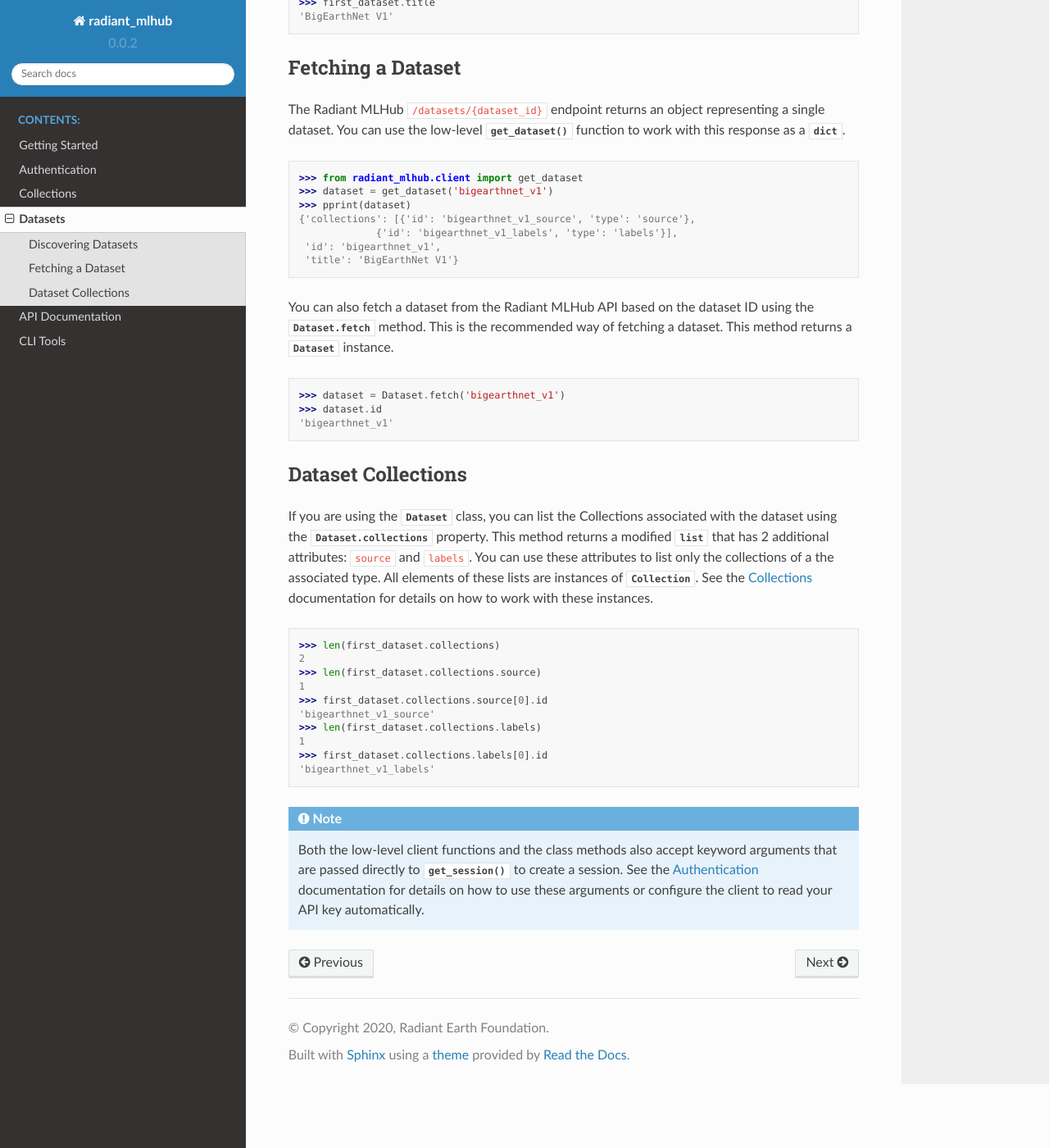
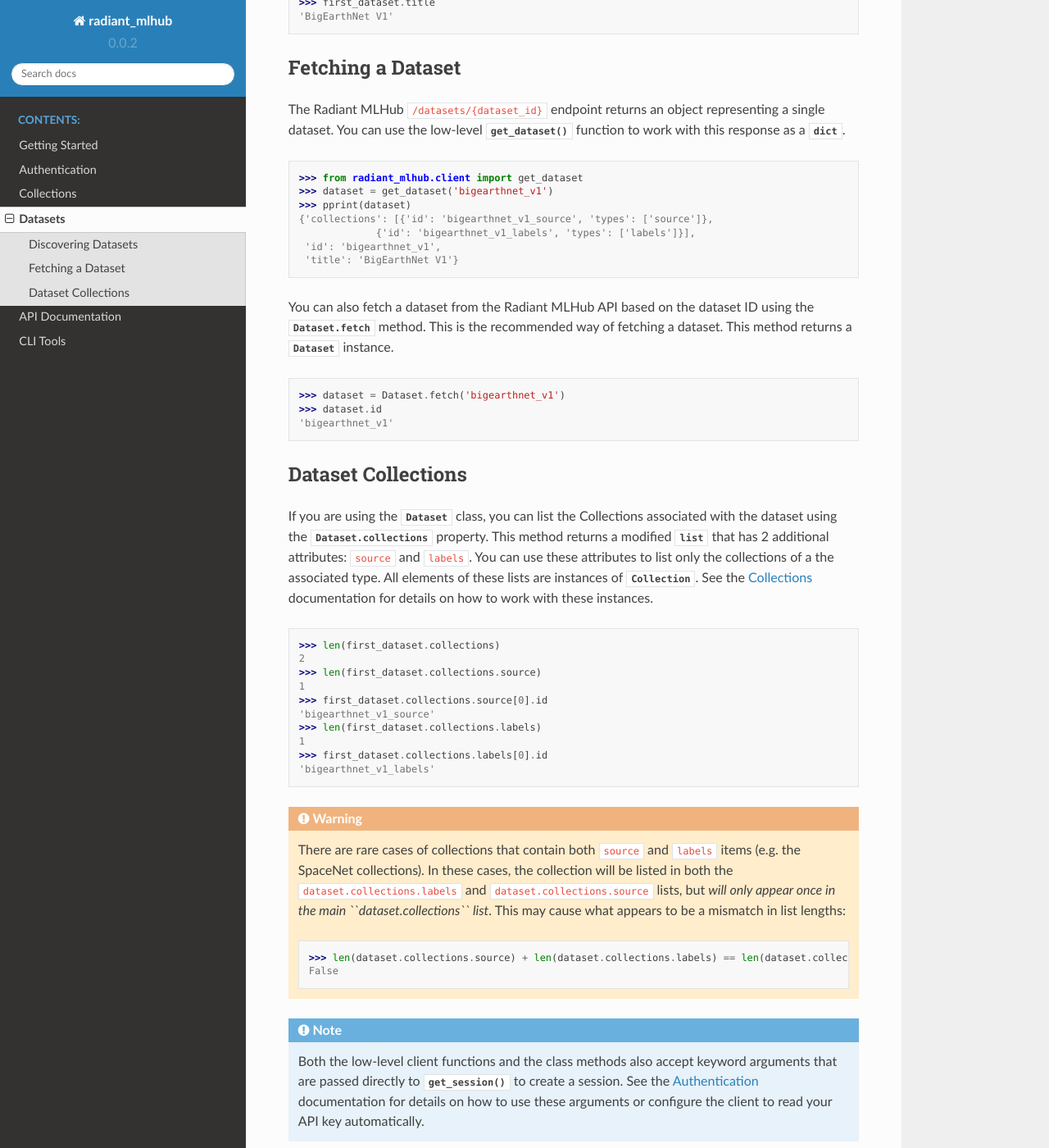
Before and after one commit to radiantearth/radiant-mlhub, a Sphinx documentation site: the page built from docs/source/datasets.rst, in a window 1280 px wide and 1400 px high, scrolled down 1183 px. Shown: the whole window at 82% size. Built offline with Sphinx 7.4.7 and the Read the Docs theme 2.0.0, drawn with Linux system fonts in a browser that asks for light colours; some of the changed text lies outside the part shown.

Commit message:
Handle array of types instead of single type in dataset response

```diff
--- a/docs/source/datasets.rst
+++ b/docs/source/datasets.rst
@@ -33,8 +33,8 @@ can use the low-level :func:`~radiant_mlhub.client.list_datasets` function to wo
     >>> datasets = list_datasets()
     >>> first_dataset = next(datasets)
     >>> pprint(first_dataset)
-    {'collections': [{'id': 'bigearthnet_v1_source', 'type': 'source'},
-                 {'id': 'bigearthnet_v1_labels', 'type': 'labels'}],
+    {'collections': [{'id': 'bigearthnet_v1_source', 'types': ['source']},
+                 {'id': 'bigearthnet_v1_labels', 'types': ['labels']}],
      'id': 'bigearthnet_v1',
      'title': 'BigEarthNet V1'}
 
@@ -62,8 +62,8 @@ The Radiant MLHub ``/datasets/{dataset_id}`` endpoint returns an object represen
     >>> from radiant_mlhub.client import get_dataset
     >>> dataset = get_dataset('bigearthnet_v1')
     >>> pprint(dataset)
-    {'collections': [{'id': 'bigearthnet_v1_source', 'type': 'source'},
-                 {'id': 'bigearthnet_v1_labels', 'type': 'labels'}],
+    {'collections': [{'id': 'bigearthnet_v1_source', 'types': ['source']},
+                 {'id': 'bigearthnet_v1_labels', 'types': ['labels']}],
      'id': 'bigearthnet_v1',
      'title': 'BigEarthNet V1'}
 
@@ -98,6 +98,17 @@ details on how to work with these instances.
     >>> first_dataset.collections.labels[0].id
     'bigearthnet_v1_labels'
 
+.. warning::
+
+    There are rare cases of collections that contain both ``source`` and ``labels`` items (e.g. the SpaceNet collections). In these cases, the
+    collection will be listed in both the ``dataset.collections.labels`` and ``dataset.collections.source`` lists, but *will only appear once
+    in the main ``dataset.collections`` list*. This may cause what appears to be a mismatch in list lengths:
+
+    .. code-block:: python
+
+        >>> len(dataset.collections.source) + len(dataset.collections.labels) == len(dataset.collections)
+        False
+
 .. note::
 
     Both the low-level client functions and the class methods also accept keyword arguments that are passed directly to
```
Also changed, not shown: 3 other files.
